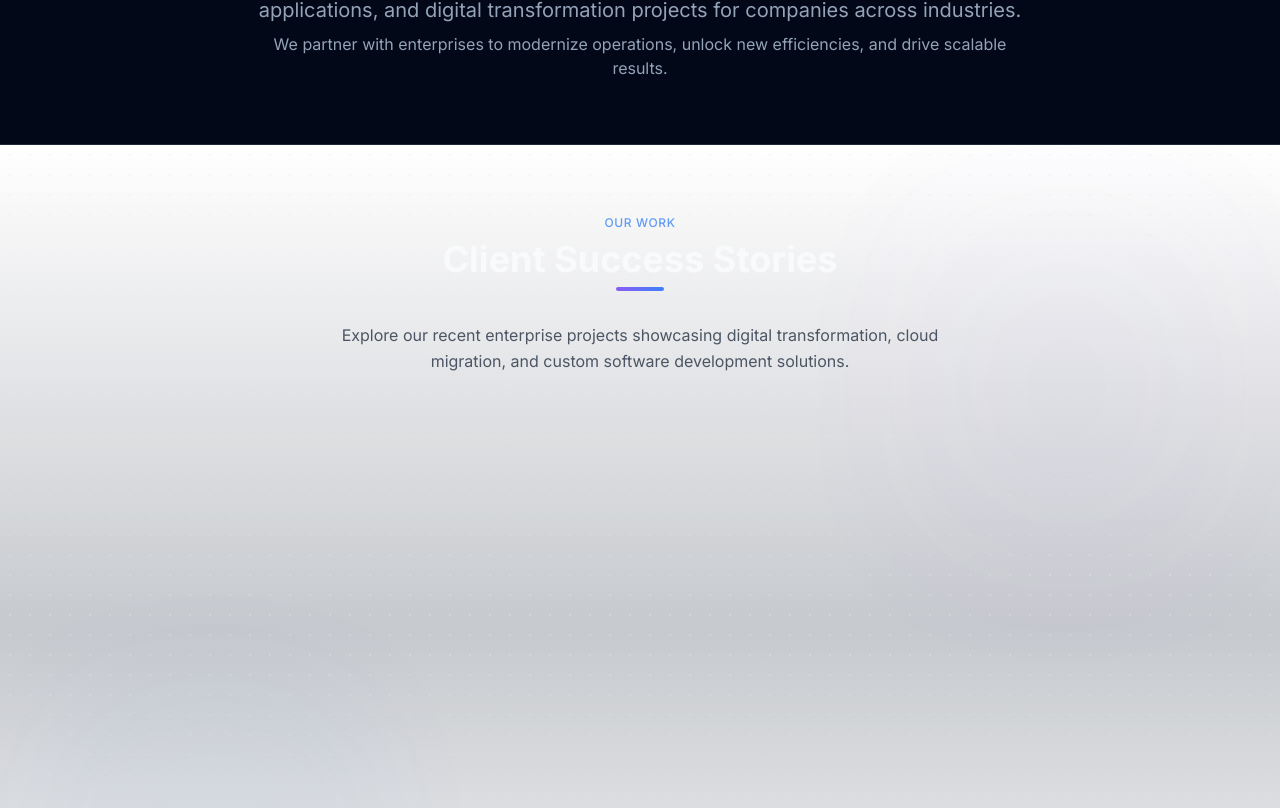
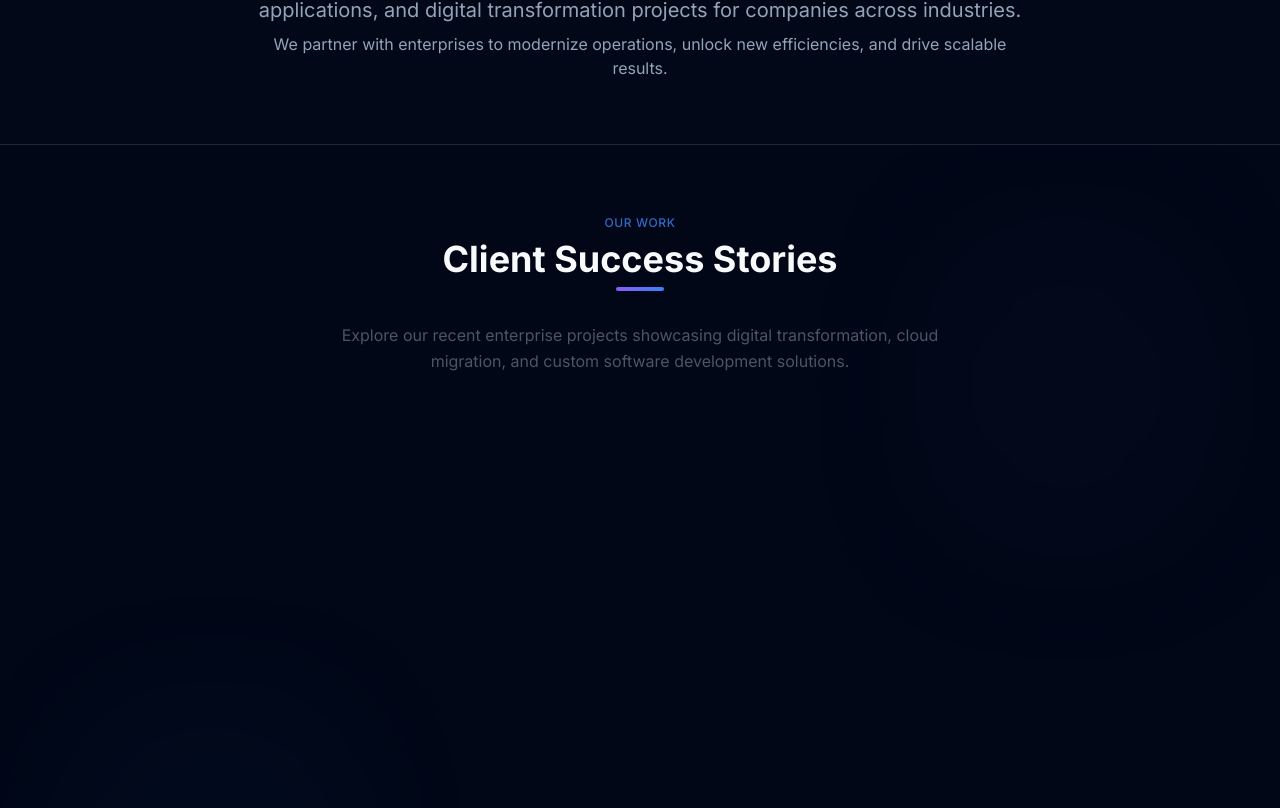
Before and after one commit to Rushil-s/aura-byt-digital-forge, a React (Vite) app: page /portfolio in a window 1280 px wide. Shown: the part 372-1180 px from the top of the page. Built offline with nearby package versions, Linux system fonts and the light colour scheme.

Commit message:
Fix portfolio page background
Adjusted the portfolio page background to match the site's theme, removing the white background and applying the correct styling.

```diff
--- a/src/components/Portfolio.tsx
+++ b/src/components/Portfolio.tsx
@@ -1,4 +1,3 @@
-
 import React from 'react';
 import PortfolioItem from './PortfolioItem';
 import { portfolioProjects } from '../data/portfolioData';
@@ -24,10 +23,14 @@ const Portfolio = () => {
   useParallaxMouse();
 
   return (
-    <section ref={sectionRef} className="py-16 relative overflow-hidden scroll-animate opacity-0 translate-y-8 transition-all duration-700">
-      <div className="absolute inset-0 bg-gradient-to-b from-white via-slate-50/80 to-white"></div>
-      <div className="absolute inset-0 bg-[radial-gradient(#e5e7eb_1px,transparent_1px)] [background-size:20px_20px] opacity-30"></div>
-
+    <section
+      ref={sectionRef}
+      className="py-16 relative overflow-hidden scroll-animate opacity-0 translate-y-8 transition-all duration-700"
+    >
+      {/* Use a theme-respecting subtle overlay, and keep radial dot grid for texture */}
+      <div className="absolute inset-0 bg-background/95 pointer-events-none"></div>
+      <div className="absolute inset-0 bg-[radial-gradient(theme(colors.aurabyt.purple)/10_1px,transparent_1px)] [background-size:20px_20px] opacity-20 dark:opacity-25 pointer-events-none"></div>
+      {/* Colorful gradients for visual effect */}
       <div className="absolute top-0 right-0 w-1/3 h-1/2 bg-gradient-radial from-aurabyt-purple/5 to-transparent opacity-70 blur-3xl animate-pulse-slow"></div>
       <div className="absolute bottom-0 left-0 w-1/3 h-1/2 bg-gradient-radial from-aurabyt-blue/5 to-transparent opacity-70 blur-3xl animate-pulse-slow" style={{ animationDelay: '1.5s' }}></div>
 
```
